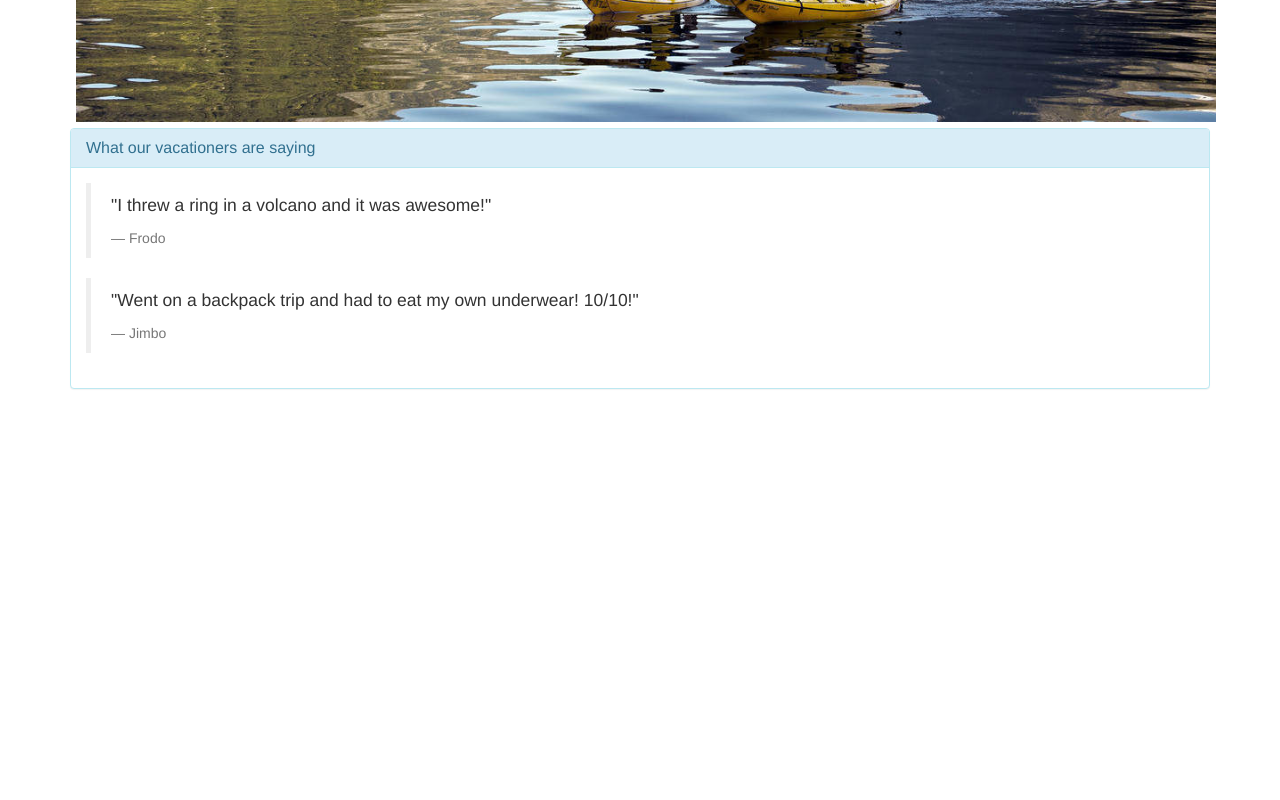
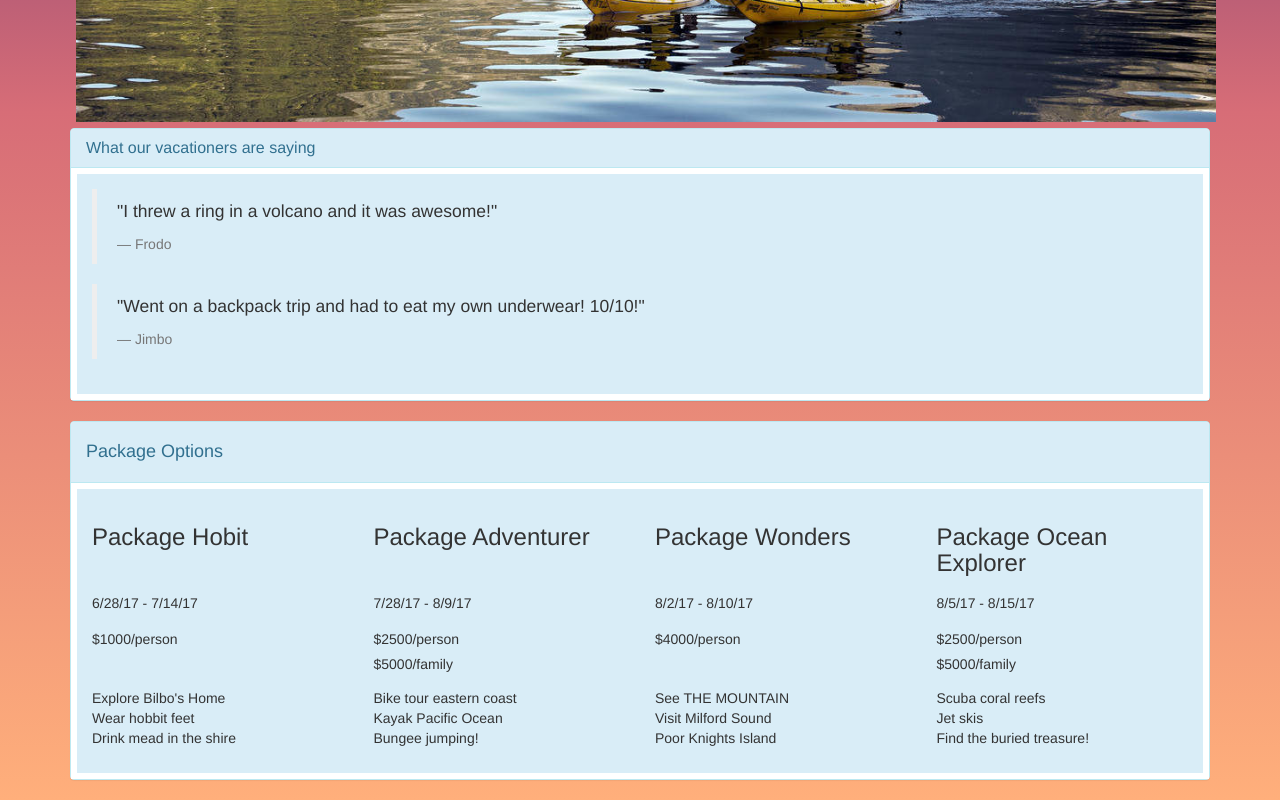
Before and after one commit to TrevorAGill/travel-site, a plain HTML site: page index.html in a window 1280 px wide. Shown: the part 576-1376 px from the top of the page. Before the commit the page ends 985 px from the top, so only its background shows below. Drawn offline with Linux system fonts and the light colour scheme.

Commit message:
added package options

```diff
--- /dev/null
+++ b/css/styles.css
@@ -0,0 +1,29 @@
+body {
+  background: linear-gradient(#3A1C71,#D76D77,#FFAF7B);
+
+}
+img {
+  width: 100%;
+  margin:6px;
+}
+li {
+  text-align:left;
+  margin-left: -40px;
+}
+
+h5 {
+  text-align: left;
+
+}
+ul {
+  list-style: none;
+  margin-top: 5px;
+}
+/*.col-md-3 {
+  background:#d9edf7;
+}*/
+
+.panel-body {
+  background: #d9edf7;
+  border: 5pt solid white;
+}
--- a/index.html
+++ b/index.html
@@ -2,6 +2,7 @@
 <html>
   <head>
     <link href="css/bootstrap.css" rel="stylesheet" type="text/css">
+    <link href="css/styles.css" rel="stylesheet" type="text/css">
     <title>New Zealand</title>
   </head>
   <body>
@@ -15,7 +16,7 @@
         <div class="panel-heading">
           <h2 class="panel-title">What our vacationers are saying</h2>
         </div>
-        <div class='panel-body'>
+        <div class="panel-body">
           <blockquote>
               <p>"I threw a ring in a volcano and it was awesome!"</p>
               <footer>Frodo</footer>
@@ -26,6 +27,114 @@
           </blockquote>
         </div>
       </div>
+      <div class="panel panel-info">
+        <div class="panel-heading">
+          <h4 class="panel-tile">Package Options</h4>
+        </div>
+        <div class="panel-body">
+          <div class="row">
+            <div class="col-md-3">
+              <h3>Package Hobit</h3>
+
+
+            </div>
+            <div class="col-md-3">
+              <h3>Package Adventurer</h3>
+
+            </div>
+            <div class="col-md-3">
+              <h3>Package Wonders</h3>
+
+            </div>
+            <div class="col-md-3">
+              <h3>Package Ocean Explorer</h3>
+
+
+            </div>
+          </div>
+
+          <div class="row">
+            <div class="col-md-3">
+              <h5>6/28/17 - 7/14/17</h5>
+
+
+            </div>
+            <div class="col-md-3">
+              <h5>7/28/17 - 8/9/17</h5>
+
+            </div>
+            <div class="col-md-3">
+              <h5>8/2/17 - 8/10/17</h5>
+
+            </div>
+            <div class="col-md-3">
+              <h5>8/5/17 - 8/15/17</h5>
+
+
+            </div>
+          </div>
+
+          <div class="row">
+            <div class="col-md-3">
+              <h5>$1000/person</h5>
+
+
+            </div>
+            <div class="col-md-3">
+              <h5>$2500/person</h5>
+              <h5>$5000/family</h5>
+
+            </div>
+            <div class="col-md-3">
+              <h5>$4000/person</h5>
+
+            </div>
+            <div class="col-md-3">
+              <h5>$2500/person</h5>
+              <h5>$5000/family</h5>
+
+
+            </div>
+          </div>
+
+          <div class="row">
+            <div class="col-md-3">
+              <ul>
+                <li>Explore Bilbo's Home</li>
+                <li>Wear hobbit feet</li>
+                <li>Drink mead in the shire</li>
+              </ul>
+
+            </div>
+            <div class="col-md-3">
+              <ul>
+                <li>Bike tour eastern coast</li>
+                <li>Kayak Pacific Ocean</li>
+                <li>Bungee jumping!</li>
+              </ul>
+
+            </div>
+            <div class="col-md-3">
+              <ul>
+                <li>See THE MOUNTAIN</li>
+                <li>Visit Milford Sound</li>
+                <li>Poor Knights Island</li>
+              </ul>
+
+            </div>
+            <div class="col-md-3">
+              <ul>
+                <li>Scuba coral reefs</li>
+                <li>Jet skis</li>
+                <li>Find the buried treasure!</li>
+              </ul>
+
+
+            </div>
+          </div>
+
+        </div>
+      </div>
     </div>
   </body>
 </html>
```
Also changed, not shown: css/bootstrap.css.
